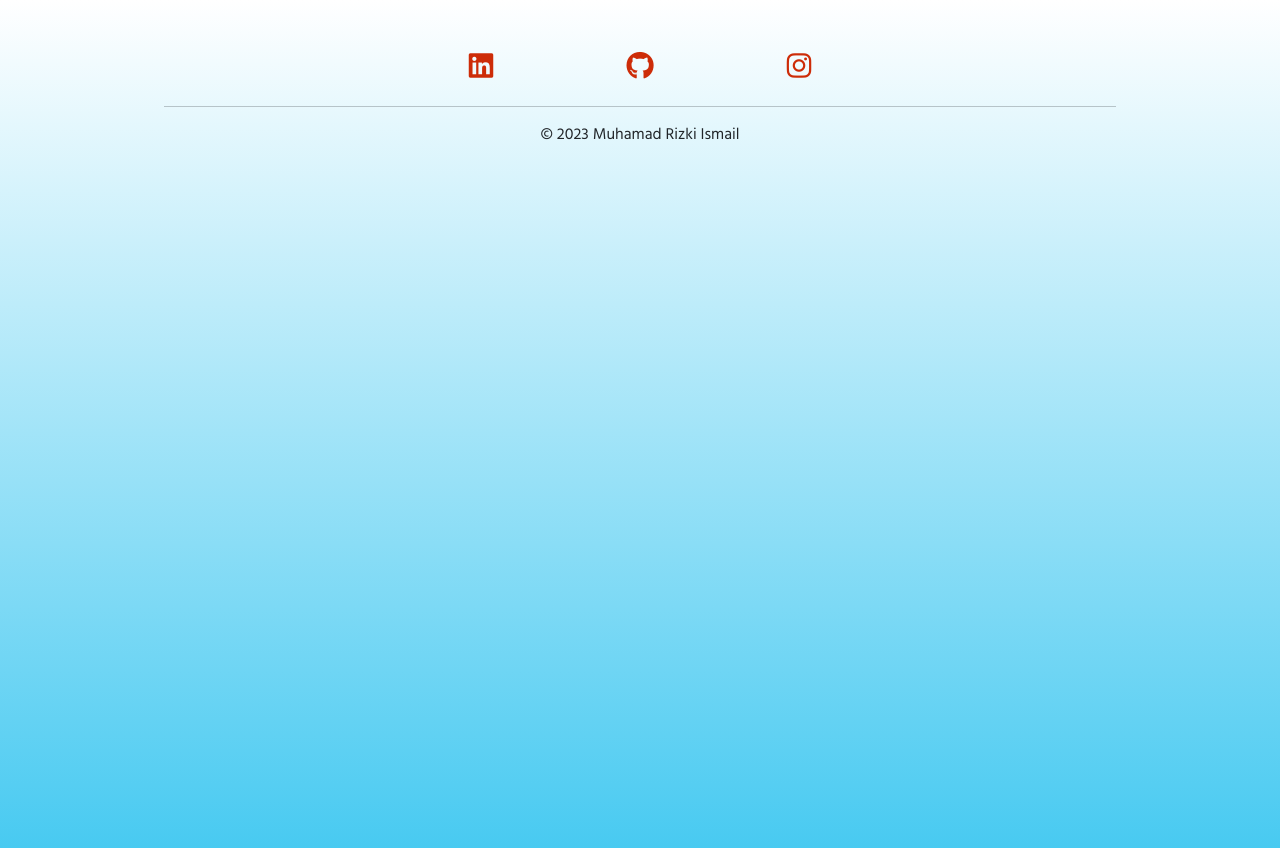
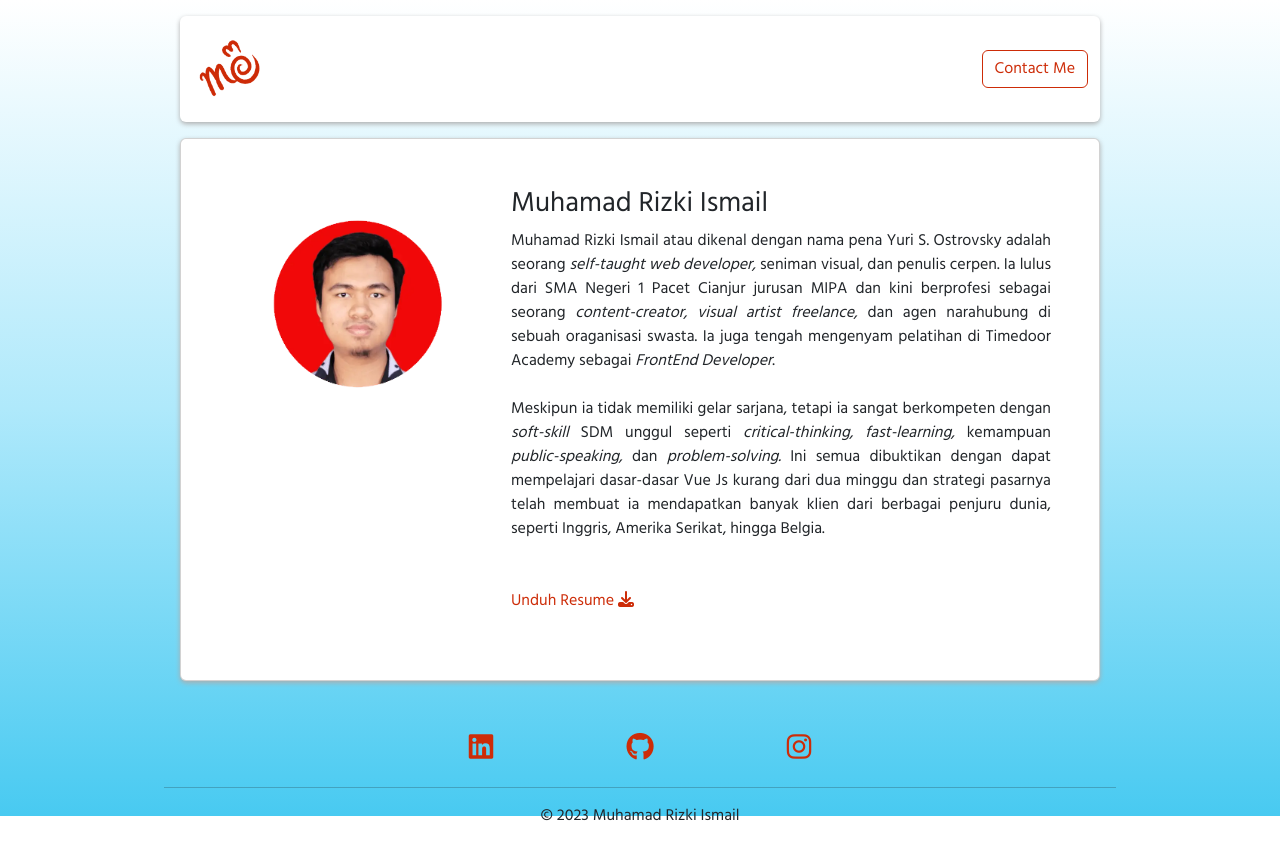
Before and after one commit to rizkiismail9a/rizki-ismail-page, a Vue app: page /about-me in a window 1280 px wide. Built offline with nearby package versions, Linux system fonts and the light colour scheme.

Commit message:
first commit

```diff
--- a/src/assets/style/main.css
+++ b/src/assets/style/main.css
@@ -12,7 +12,7 @@
   max-width: 976px;
 }
 body {
-  background: linear-gradient(white, rgb(72, 202, 241)) no-repeat;
+  background: linear-gradient(white, rgb(175, 233, 251), rgb(72, 202, 241)) no-repeat;
   background-size: 100%;
   height: 100vh;
 }
@@ -22,3 +22,16 @@ body {
 a {
   text-decoration: none;
 }
+.btn-primary {
+  --bs-btn-color: #cd2c08;
+  --bs-btn-bg: white;
+  --bs-btn-border-color: #cd2c08;
+  --bs-btn-hover-color: white;
+  --bs-btn-hover-bg: #cd2c08;
+  --bs-btn-hover-border-color: unset;
+}
+@media screen and (max-width: 480px) {
+  body {
+    height: fit-content;
+  }
+}
--- a/src/components/NavBar.vue
+++ b/src/components/NavBar.vue
@@ -2,7 +2,7 @@
   <div class="container max-width">
     <nav class="navbar navbar-expand-lg m-3 rounded bg-white position-sticky" style="top: 0px">
       <div class="container d-flex flex-md-row flex-column m-auto">
-        <a class="navbar-brand" href="#"><img src="../assets/images/logo.webp" alt="" width="80" /></a>
+        <a class="navbar-brand" href="/"><img src="../assets/images/logo.webp" alt="" width="80" /></a>
         <!-- <button class="navbar-toggler" type="button" data-bs-toggle="collapse" data-bs-target="#navbarNavAltMarkup" aria-controls="navbarNavAltMarkup" aria-expanded="false" aria-label="Toggle navigation">
           <span class="navbar-toggler-icon"></span>
         </button> -->
@@ -24,10 +24,7 @@ export default {
 .navbar {
   box-shadow: var(--shadow-main);
 }
-.btn-primary {
-  --bs-btn-color: #0d6efd;
-  --bs-btn-bg: #fff;
-}
+
 @media screen and (max-width: 1000px) {
   .navbar__button {
     width: 40%;
--- a/src/router/index.js
+++ b/src/router/index.js
@@ -5,8 +5,13 @@ const router = createRouter({
   routes: [
     {
       path: "/",
-      name: "Yuri's Page || Home",
+      name: "Muhamad Rizki Ismail || Beranda",
       component: () => import("../views/homePage"),
+    },
+    {
+      path: "/about-me",
+      name: "Muhamad Rizki Ismail || Tentang Saya",
+      component: () => import("../views/aboutMePage"),
     },
   ],
 });
--- /dev/null
+++ b/src/views/aboutMePage.vue
@@ -0,0 +1,60 @@
+<template>
+  <nav-bar />
+  <div class="container max-width">
+    <div class="card p-5 mx-3">
+      <div class="row">
+        <div class="col-md-4 text-center">
+          <img src="../assets/images/me2.webp" alt="Muhamad Rizki Ismail" class="card__img object-fit-cover" />
+        </div>
+        <div class="col-md-8">
+          <h1 class="fs-3">Muhamad Rizki Ismail</h1>
+          <p class="card__text my-1">
+            Muhamad Rizki Ismail atau dikenal dengan nama pena Yuri S. Ostrovsky adalah seorang <i>self-taught web developer,</i> seniman visual, dan penulis cerpen. Ia lulus dari SMA Negeri 1 Pacet Cianjur jurusan MIPA dan kini berprofesi
+            sebagai seorang <i>content-creator, visual artist freelance,</i> dan agen narahubung di sebuah oraganisasi swasta. Ia juga tengah mengenyam pelatihan di Timedoor Academy sebagai <i>FrontEnd Developer</i>.<br /><br />
+            Meskipun ia tidak memiliki gelar sarjana, tetapi ia sangat berkompeten dengan <i>soft-skill</i> SDM unggul seperti <i>critical-thinking, fast-learning,</i> kemampuan <i>public-speaking,</i> dan <i>problem-solving.</i> Ini semua
+            dibuktikan dengan dapat mempelajari dasar-dasar Vue Js kurang dari dua minggu dan strategi pasarnya telah membuat ia mendapatkan banyak klien dari berbagai penjuru dunia, seperti Inggris, Amerika Serikat, hingga Belgia.
+          </p>
+          <p class="mt-5">
+            <a class="font-red download-cv d-inline-block" ref="downloadCv" href="https://docs.google.com/document/d/1g58eWM0jJ0Z5M18E1KJG8zIPgA8n0FRZKcMR7aA9W8M/edit">
+              Unduh Resume <i class="fa-solid fa-download"></i>
+              <span class="slide-hover"></span>
+            </a>
+          </p>
+        </div>
+      </div>
+    </div>
+  </div>
+</template>
+
+<script>
+import NavBar from "../components/NavBar.vue";
+
+export default {
+  name: "about-me",
+  components: {
+    NavBar,
+  },
+};
+</script>
+
+<style scooped>
+.card {
+  box-shadow: var(--shadow-main);
+}
+.card__img {
+  height: 250px;
+}
+.card__text {
+  text-align: justify;
+}
+.slide-hover {
+  display: block;
+  width: 0;
+  height: 3px;
+  background-color: #cd2c08;
+  transition: all 0.2s;
+}
+.download-cv:hover .slide-hover {
+  width: 100%;
+}
+</style>
--- a/src/views/homePage.vue
+++ b/src/views/homePage.vue
@@ -4,21 +4,21 @@
     <div class="row">
       <div class="col-md-4 text-center d-flex align-items-center flex-column justify-content-between p-0">
         <div>
-          <a class="home__button rounded-pill p-2 d-inline-block font-red" ref="homeButtonRefs" href=""><i class="fa-solid fa-user"></i> Tentang Saya</a>
+          <a class="home__button rounded-pill p-2 d-inline-block font-red btn btn-primary" ref="homeButtonRefs" href="/about-me"><i class="fa-solid fa-user"></i> Tentang Saya</a>
         </div>
         <div>
-          <a class="home__button rounded-pill p-2 d-inline-block font-red" ref="homeButtonRefs" href=""><i class="fa-regular fa-image"></i> Portoflio</a>
+          <a class="home__button rounded-pill p-2 d-inline-block font-red btn btn-primary" ref="homeButtonRefs" href=""><i class="fa-regular fa-image"></i> Portoflio</a>
         </div>
       </div>
       <div class="col-md-4 text-center">
-        <img class="home__img rounded-circle" src="../assets/images/me.png" alt="" width="200" />
+        <img class="home__img rounded-circle" src="../assets/images/me.png" alt="Muhamad Rizki Ismail" width="200" />
       </div>
       <div class="col-md-4 text-center d-flex align-items-center flex-column justify-content-between p-0">
         <div>
-          <a class="home__button rounded-pill p-2 d-inline-block font-red" ref="homeButtonRefs" href=""><i class="fa-solid fa-user"></i> Layanan</a>
+          <a class="home__button rounded-pill p-2 d-inline-block font-red btn btn-primary" ref="homeButtonRefs" href=""><i class="fa-solid fa-bell-concierge"></i> Layanan</a>
         </div>
         <div>
-          <a class="home__button rounded-pill p-2 d-inline-block font-red" ref="homeButtonRefs" href=""><i class="fa-regular fa-image"></i> Hubungi Saya</a>
+          <a class="home__button rounded-pill p-2 d-inline-block font-red btn btn-primary" ref="homeButtonRefs" href=""><i class="fa-regular fa-envelope"></i> Hubungi Saya</a>
         </div>
       </div>
     </div>
@@ -37,21 +37,13 @@ export default {
     NavBar,
   },
   name: "home-page",
-  mounted() {
-    this.$refs.homeButtonRefs.hover;
-  },
 };
 </script>
 <style scoped>
 .home__button {
-  background-color: white;
   width: 200px;
 }
-.home__button:hover {
-  background-color: rgb(41, 194, 240);
-  color: aliceblue;
-  box-shadow: var(--shadow-hover-white);
-}
+
 @media screen and (max-width: 480px) {
   .home__button {
     margin: 12px;
```
